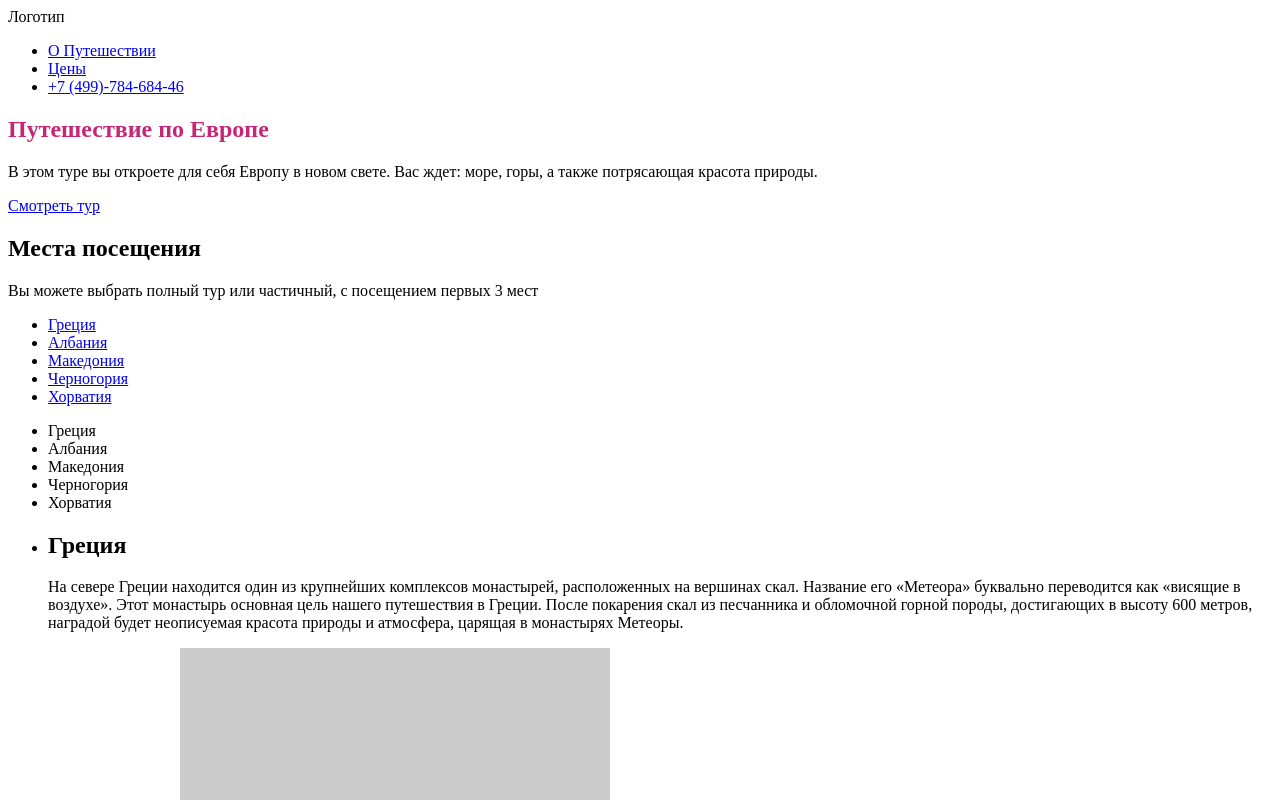
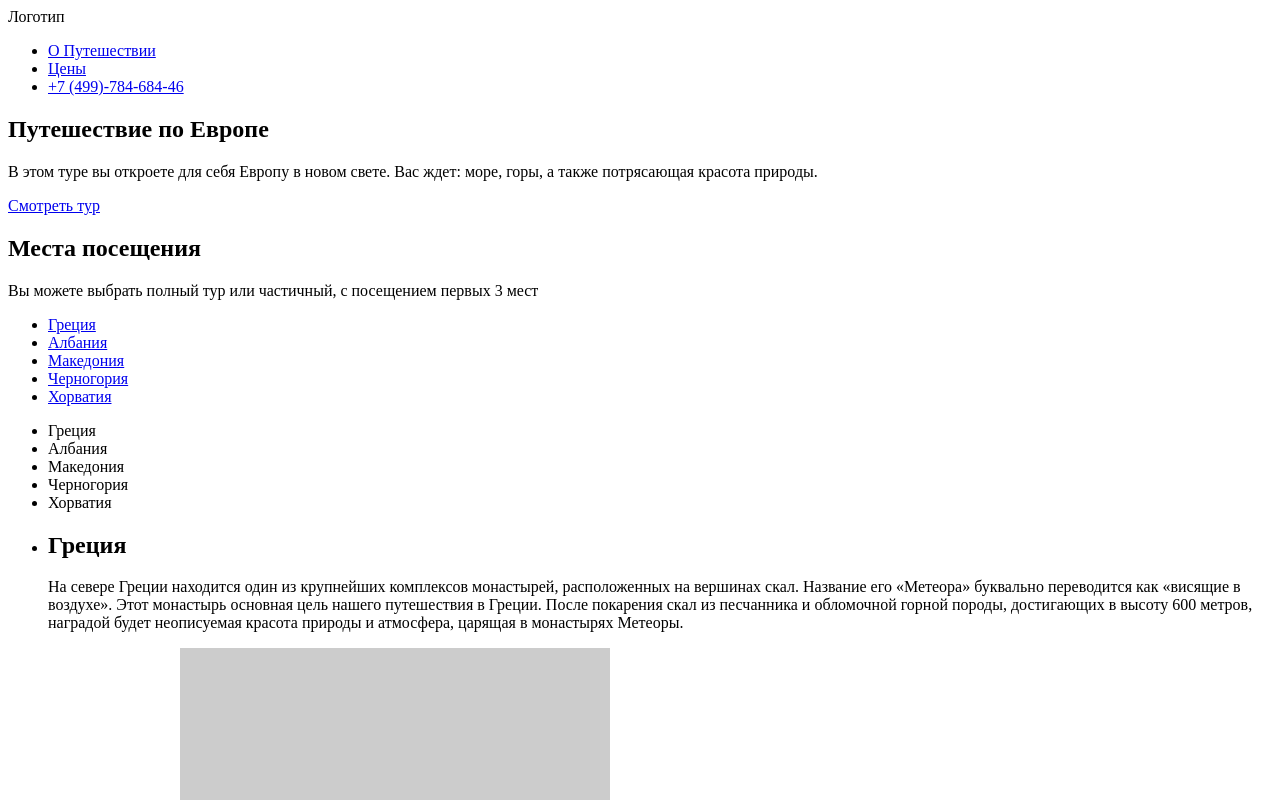
Before and after one commit to Bohannon-first/Saykin_journey, a website: page source/index.html in a window 1280 px wide. Shown: the top 800 px of the page. Drawn offline with nearby package versions, Linux system fonts and the light colour scheme; files that its build step writes are made by us from their sources; placeholder pictures from the web are drawn by us.

Commit message:
Добавил формальный комментарий, чтобы stylelint не ругался

```diff
--- a/source/sass/style.scss
+++ b/source/sass/style.scss
@@ -1,3 +1 @@
-h1 {
-  color: rgb(197, 38, 117);
-}
+// Формальный комментарий
```
